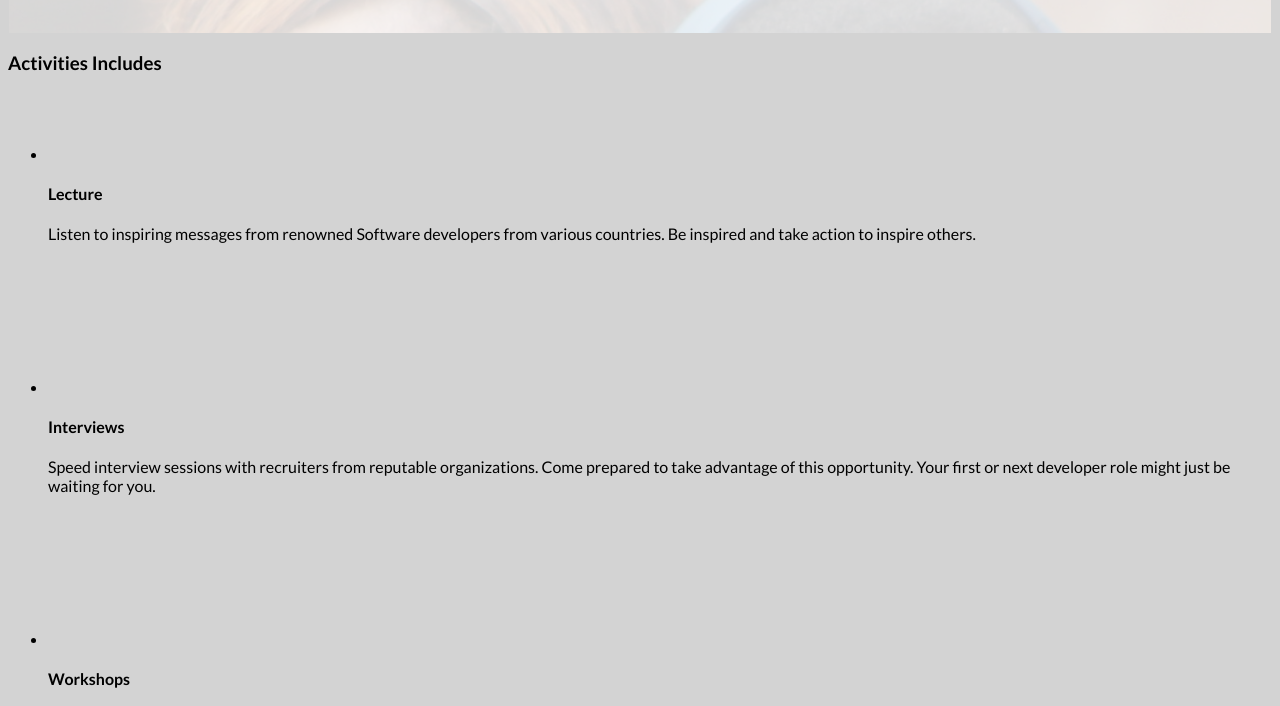
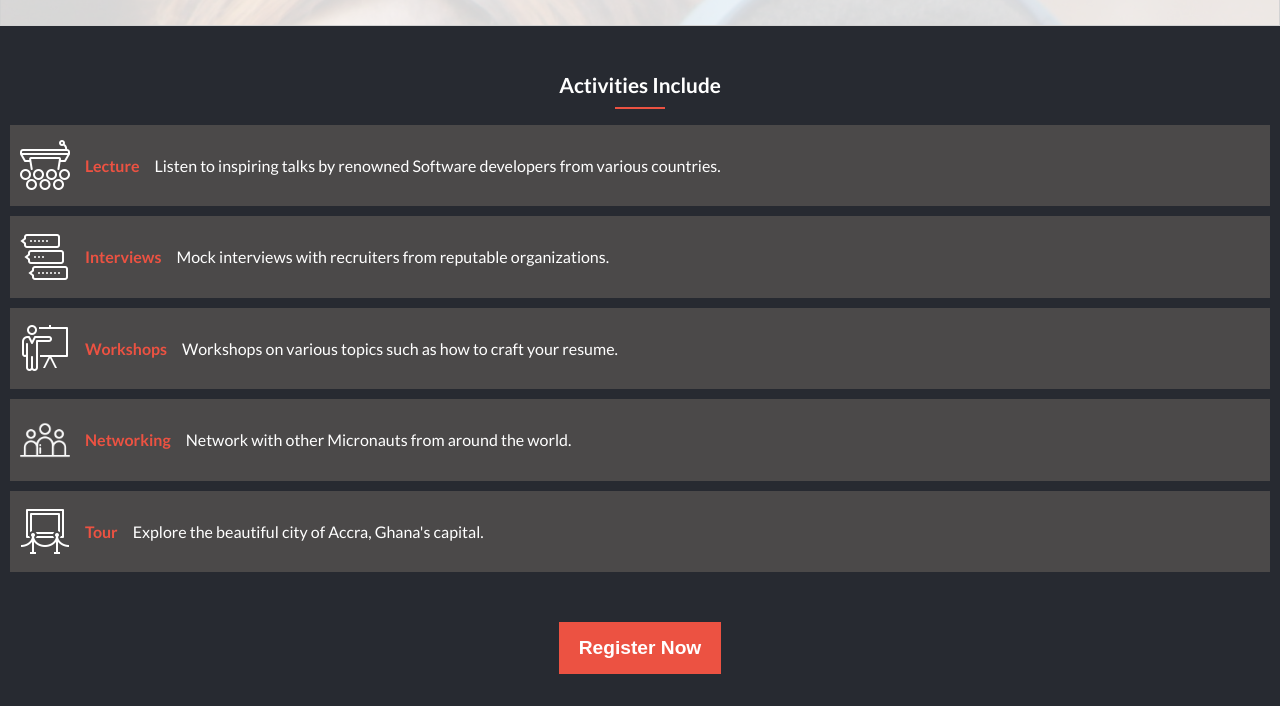
Before and after one commit to BenjaminSemah/AlumniMeetup, a website: page index.html in a window 1280 px wide. Shown: the part 466-1172 px from the top of the page. Drawn offline with Linux system fonts and the light colour scheme; a web font is replaced by a local one.

Commit message:
Add styles to activities section of homepage

```diff
--- a/index.html
+++ b/index.html
@@ -33,75 +33,70 @@
 
     <section class="activities">
       <div class="activities-heading">
-        <h3 class="activities-title">Activities Includes</h3>
-        <div class="activities-underline"></div>
+        <h3 id="activities-title">Activities Include</h3>
+        <div id="activities-underline"></div>
       </div>
       <ul class="activities-lineup">
         <li class="activity-list lecture">
           <img
             class="activity-image"
-            src="./images/activities/lecture.svg"
+            src="./images/activities/lecture.png"
             alt="lectures icon"
           />
           <h4 class="activity-title">Lecture</h4>
           <p class="activity-brief">
-            Listen to inspiring messages from renowned Software developers from
-            various countries. Be inspired and take action to inspire others.
+            Listen to inspiring talks by renowned Software developers from
+            various countries.
           </p>
         </li>
-        <li class="activity-list interviews">
+        <li class="activity-list interview">
           <img
             class="activity-image"
-            src="./images/activities/interviews.svg"
+            src="./images/activities/interview.png"
             alt="lectures icon"
           />
           <h4 class="activity-title">Interviews</h4>
           <p class="activity-brief">
-            Speed interview sessions with recruiters from reputable
-            organizations. Come prepared to take advantage of this opportunity.
-            Your first or next developer role might just be waiting for you.
+            Mock interviews with recruiters from reputable
+            organizations.
           </p>
         </li>
         <li class="activity-list workshops">
           <img
             class="activity-image"
-            src="./images/activities/workshops.svg"
+            src="./images/activities/workshops.png"
             alt="lectures icon"
           />
           <h4 class="activity-title">Workshops</h4>
           <p class="activity-brief">
-            Workshops on various topics such as how to craft your resume, how to
-            prepare for a developer job interview, personal branding for
-            software developers, building an online audience among others.
+            Workshops on various topics such as how to craft your resume.
           </p>
         </li>
         <li class="activity-list networking">
           <img
             class="activity-image"
-            src="./images/activities/networking.svg"
+            src="./images/activities/networking.png"
             alt="lectures icon"
           />
           <h4 class="activity-title">Networking</h4>
           <p class="activity-brief">
-            Connect and network with other Micronauts from around the world. And
-            also with senior developers and recruiters.
+            Network with other Micronauts from around the world.
           </p>
         </li>
         <li class="activity-list tour">
           <img
             class="activity-image"
-            src="./images/activities/tour.svg"
+            src="./images/activities/tour.png"
             alt="lectures icon"
           />
           <h4 class="activity-title">Tour</h4>
           <p class="activity-brief">
-            Explore the beautiful city of Accra. Experience the sights and
-            sounds of one of Africa's most cosmopolitan cities.
+            Explore the beautiful city of Accra, Ghana's capital.
           </p>
         </li>
       </ul>
-      <div class="signup-button">
-        <h3 class="signup-text">Signup for Micronauts Meetup 22</h3>
+      <div class="register">
+        <button class="register-button">Register Now</button>
       </div>
     </section>
 
--- a/stylesheet.css
+++ b/stylesheet.css
@@ -6,6 +6,8 @@
 body {
   background-color: #d3d3d3;
   font-family: 'Lato', sans-serif;
+  margin: 0;
+  padding: 0;
 }
 
 header {
@@ -79,3 +81,70 @@ header {
   padding-bottom: 50px;
   font-weight: 600;
 }
+
+.activities {
+  background-color: #272a31;
+  padding-bottom: 50px;
+}
+
+.activities-heading {
+  display: flex;
+  flex-direction: column;
+  align-items: center;
+  padding-top: 25px;
+}
+
+#activities-title {
+  color: white;
+  font-size: 1.3em;
+  margin-bottom: 10px;
+  font-weight: 600;
+}
+
+#activities-underline {
+  border-top: 2px solid #ec5242;
+  width: 50px;
+}
+
+.activities-lineup {
+  padding-left: 0;
+}
+
+.activity-list {
+  list-style: none;
+  padding-left: 0;
+  display: flex;
+  align-items: center;
+  gap: 15px;
+  background: #4b4949;
+  margin: 10px;
+  padding: 10px;
+}
+
+.activity-list img {
+  height: 50px;
+}
+
+.activity-title {
+  color: #ec5242;
+}
+
+.activity-brief {
+  color: white;
+}
+
+.register-button {
+  background-color: #ec5242;
+  border: none;
+  color: white;
+  font-weight: 600;
+  font-size: 1.2em;
+  padding: 15px 20px;
+}
+
+.register {
+  display: flex;
+  justify-content: center;
+  align-items: center;
+  margin-top: 50px;
+}
```
Also changed, not shown: images/activities/interview.png (added), images/activities/interviews.svg (deleted), images/activities/lecture.png (added), images/activities/lecture.svg (deleted), images/activities/networking.png (added), images/activities/networking.svg (deleted), images/activities/tour.png (added), images/activities/tour.svg (deleted), images/activities/workshops.png (added), images/activities/workshops.svg (deleted), images/activitiesBackground.png (added).
